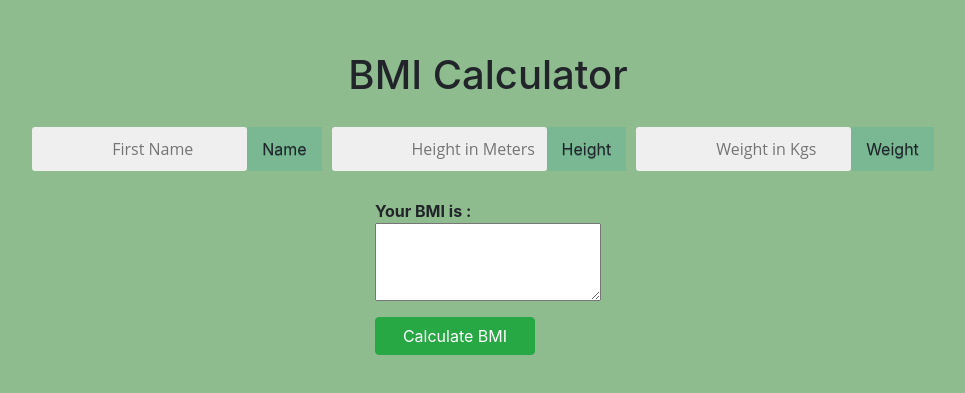
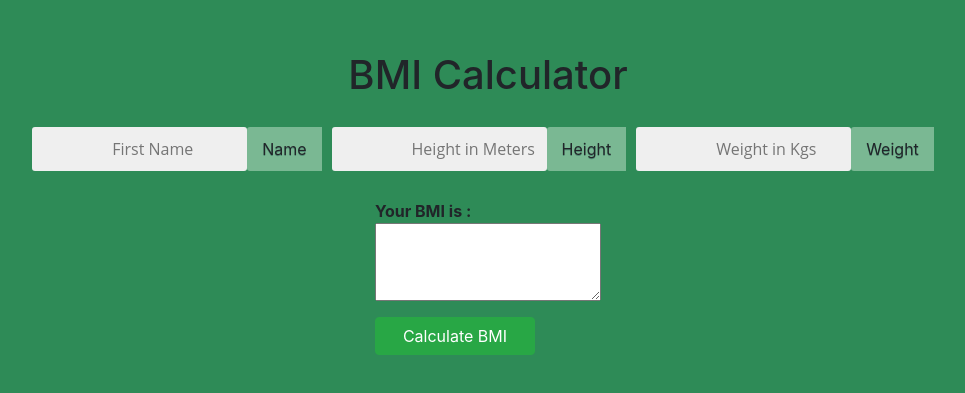
Before and after one commit to hazu100/BMI-Calculator1, a React (Create React App) app: page / in a window 1280 px wide. Shown: the part 197-590 px from the top of the page, without its empty margins (152-1117 px from the left). Built offline with nearby package versions, Linux system fonts and the light colour scheme.

Commit message:
changed background color

```diff
--- a/src/App.css
+++ b/src/App.css
@@ -4,5 +4,5 @@
     justify-content: center;
     align-items: center;
     flex-direction: column;
-    background: darkseagreen;
+    background:seagreen
 }
```
